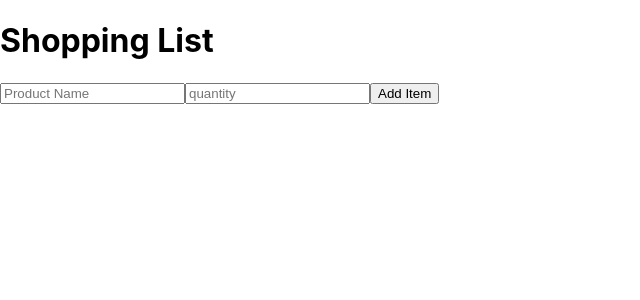
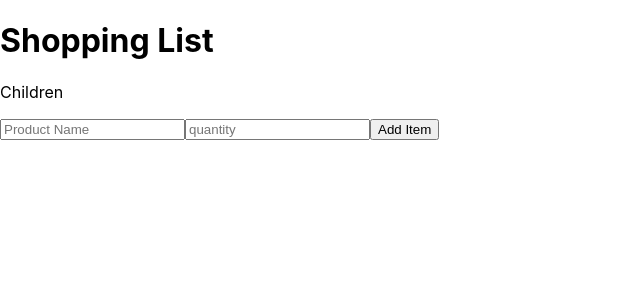
Before and after one commit to na-lin/Learn-Typescript, a React (Create React App) app in the folder shopping-app/: page / in a window 1280 px wide. Shown: the top 300 px of the page, without its empty margins (0-640 px from the left). Built offline with nearby package versions, Linux system fonts and the light colour scheme.

Commit message:
add children to props

```diff
--- a/shopping-app/src/App.tsx
+++ b/shopping-app/src/App.tsx
@@ -16,7 +16,9 @@ function App() {
 
   return (
     <div>
-      <ShoppingList items={items} />
+      <ShoppingList items={items}>
+        <p>Children</p>
+      </ShoppingList>
       <ShoppingListForm onAddItem={addItem} />
     </div>
   );
--- a/shopping-app/src/components/ShoppingList.tsx
+++ b/shopping-app/src/components/ShoppingList.tsx
@@ -2,14 +2,17 @@ import React from "react";
 import Item from "../models/item";
 interface ShoppingListProps {
   items: Item[];
+  children?: React.ReactNode;
 }
 
 export default function ShoppingList({
   items,
+  children,
 }: ShoppingListProps): JSX.Element {
   return (
     <div>
       <h1>Shopping List</h1>
+      {children}
       <ul>
         {items.map((item) => (
           <li key={item.id}>
```
